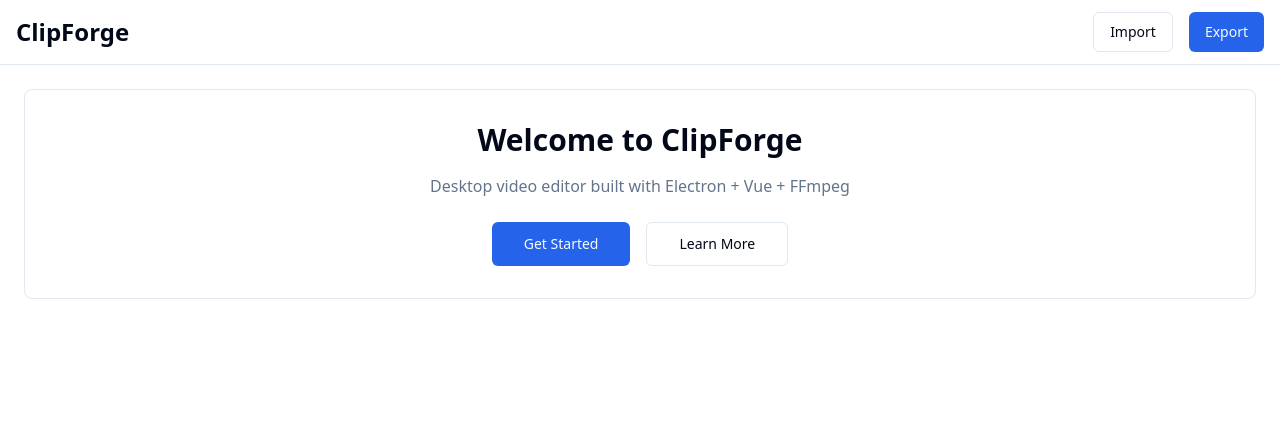
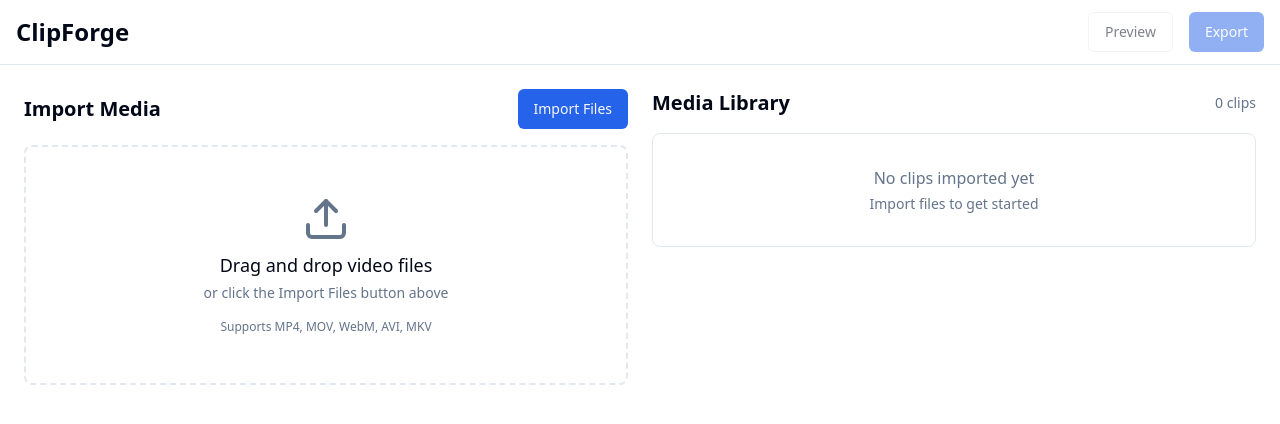
Before and after one commit to kennyu/star-forge, a Vue app: page / in a window 1280 px wide. Shown: the top 424 px of the page. Built offline with nearby package versions, Linux system fonts and the light colour scheme.

Commit message:
feat: File import and picker, and clips

```diff
--- a/package.json
+++ b/package.json
@@ -3,7 +3,6 @@
   "version": "1.0.0",
   "description": "Desktop video editor built with Electron + Vue + FFmpeg",
   "main": "dist-electron/main.js",
-  "type": "module",
   "scripts": {
     "dev": "vite",
     "build": "vue-tsc --noEmit && vite build && electron-builder",
@@ -16,6 +15,7 @@
     "@ffmpeg/ffmpeg": "^0.12.10",
     "@ffmpeg/util": "^0.12.1",
     "electron": "^32.0.0",
+    "ffprobe-static": "^3.1.0",
     "pinia": "^2.1.0",
     "vue": "^3.4.0"
   },
--- a/src/App.vue
+++ b/src/App.vue
@@ -1,8 +1,12 @@
 <script setup lang="ts">
-import { ref } from 'vue'
+import { computed } from 'vue'
 import { Button } from '@/components/ui/button'
+import FileImport from '@/components/FileImport.vue'
+import MediaLibrary from '@/components/MediaLibrary.vue'
+import { useClipStore } from '@/stores/clips'
 
-const appReady = ref(true)
+const clipStore = useClipStore()
+const hasClips = computed(() => clipStore.importedClips.length > 0)
 </script>
 
 <template>
@@ -12,23 +16,30 @@ const appReady = ref(true)
       <div class="container flex h-16 items-center px-4">
         <h1 class="text-2xl font-bold">ClipForge</h1>
         <div class="ml-auto flex items-center space-x-4">
-          <Button variant="outline">Import</Button>
-          <Button>Export</Button>
+          <Button variant="outline" disabled>Preview</Button>
+          <Button disabled>Export</Button>
         </div>
       </div>
     </header>
 
     <!-- Main Content -->
     <main class="container mx-auto p-6">
-      <div class="rounded-lg border bg-card p-8 text-center">
-        <h2 class="text-3xl font-semibold mb-4">Welcome to ClipForge</h2>
-        <p class="text-muted-foreground mb-6">
-          Desktop video editor built with Electron + Vue + FFmpeg
-        </p>
-        <div class="flex justify-center gap-4">
-          <Button size="lg">Get Started</Button>
-          <Button size="lg" variant="outline">Learn More</Button>
+      <div class="grid grid-cols-1 lg:grid-cols-2 gap-6">
+        <!-- Left Column: File Import -->
+        <div>
+          <FileImport />
         </div>
+
+        <!-- Right Column: Media Library -->
+        <div>
+          <MediaLibrary />
+        </div>
+      </div>
+
+      <!-- Placeholder for future preview/timeline -->
+      <div v-if="hasClips" class="mt-6 rounded-lg border bg-card p-8 text-center">
+        <p class="text-muted-foreground">Preview and Timeline will appear here</p>
+        <p class="text-sm text-muted-foreground mt-1">Coming in Layer 2B & 2C</p>
       </div>
     </main>
   </div>
--- /dev/null
+++ b/src/components/FileImport.vue
@@ -0,0 +1,125 @@
+<script setup lang="ts">
+import { ref } from 'vue'
+import { Button } from '@/components/ui/button'
+import { useClipStore } from '@/stores/clips'
+
+const clipStore = useClipStore()
+const isDragging = ref(false)
+const isProcessing = ref(false)
+
+// Handle file picker
+const handleFilePicker = async () => {
+  const { ipcRenderer } = window.require('electron')
+  const filePaths = await ipcRenderer.invoke('dialog:openFile')
+
+  if (filePaths && filePaths.length > 0) {
+    await processFiles(filePaths)
+  }
+}
+
+// Handle drag and drop
+const handleDragOver = (e: DragEvent) => {
+  e.preventDefault()
+  isDragging.value = true
+}
+
+const handleDragLeave = () => {
+  isDragging.value = false
+}
+
+const handleDrop = async (e: DragEvent) => {
+  e.preventDefault()
+  isDragging.value = false
+
+  const files = e.dataTransfer?.files
+  if (files && files.length > 0) {
+    const filePaths = Array.from(files).map(f => f.path)
+    await processFiles(filePaths)
+  }
+}
+
+// Process imported files
+const processFiles = async (filePaths: string[]) => {
+  isProcessing.value = true
+  const { ipcRenderer } = window.require('electron')
+
+  try {
+    for (const filePath of filePaths) {
+      // Get metadata from FFmpeg
+      const metadata = await ipcRenderer.invoke('ffmpeg:getMetadata', filePath)
+
+      if (metadata) {
+        clipStore.addClip({
+          id: `clip-${Date.now()}-${Math.random().toString(36).substr(2, 9)}`,
+          name: metadata.name,
+          path: filePath,
+          duration: metadata.duration,
+          resolution: metadata.resolution,
+          size: metadata.size,
+          type: metadata.type,
+        })
+      }
+    }
+  } catch (error) {
+    console.error('Error processing files:', error)
+  } finally {
+    isProcessing.value = false
+  }
+}
+</script>
+
+<template>
+  <div class="space-y-4">
+    <!-- File Picker Button -->
+    <div class="flex justify-between items-center">
+      <h2 class="text-xl font-semibold">Import Media</h2>
+      <Button @click="handleFilePicker" :disabled="isProcessing">
+        <span v-if="!isProcessing">Import Files</span>
+        <span v-else>Processing...</span>
+      </Button>
+    </div>
+
+    <!-- Drag and Drop Zone -->
+    <div
+      @dragover="handleDragOver"
+      @dragleave="handleDragLeave"
+      @drop="handleDrop"
+      :class="[
+        'relative rounded-lg border-2 border-dashed transition-colors p-12 text-center',
+        isDragging
+          ? 'border-primary bg-primary/5'
+          : 'border-border hover:border-primary/50'
+      ]"
+    >
+      <div class="flex flex-col items-center gap-2">
+        <svg
+          xmlns="http://www.w3.org/2000/svg"
+          width="48"
+          height="48"
+          viewBox="0 0 24 24"
+          fill="none"
+          stroke="currentColor"
+          stroke-width="2"
+          stroke-linecap="round"
+          stroke-linejoin="round"
+          class="text-muted-foreground"
+        >
+          <path d="M21 15v4a2 2 0 0 1-2 2H5a2 2 0 0 1-2-2v-4" />
+          <polyline points="17 8 12 3 7 8" />
+          <line x1="12" x2="12" y1="3" y2="15" />
+        </svg>
+        <div>
+          <p class="text-lg font-medium">
+            {{ isDragging ? 'Drop files here' : 'Drag and drop video files' }}
+          </p>
+          <p class="text-sm text-muted-foreground mt-1">
+            or click the Import Files button above
+          </p>
+        </div>
+        <p class="text-xs text-muted-foreground mt-2">
+          Supports MP4, MOV, WebM, AVI, MKV
+        </p>
+      </div>
+    </div>
+  </div>
+</template>
--- /dev/null
+++ b/src/components/MediaLibrary.vue
@@ -0,0 +1,93 @@
+<script setup lang="ts">
+import { computed } from 'vue'
+import { Button } from '@/components/ui/button'
+import { useClipStore } from '@/stores/clips'
+
+const clipStore = useClipStore()
+
+const clips = computed(() => clipStore.importedClips)
+const selectedClipId = computed(() => clipStore.selectedClipId)
+
+const formatDuration = (seconds: number) => {
+  const mins = Math.floor(seconds / 60)
+  const secs = Math.floor(seconds % 60)
+  return `${mins}:${secs.toString().padStart(2, '0')}`
+}
+
+const formatSize = (bytes: number) => {
+  const mb = bytes / (1024 * 1024)
+  return `${mb.toFixed(1)} MB`
+}
+
+const selectClip = (id: string) => {
+  clipStore.selectClip(id)
+}
+
+const removeClip = (id: string, event: Event) => {
+  event.stopPropagation()
+  clipStore.removeClip(id)
+}
+</script>
+
+<template>
+  <div class="space-y-4">
+    <div class="flex justify-between items-center">
+      <h2 class="text-xl font-semibold">Media Library</h2>
+      <span class="text-sm text-muted-foreground">{{ clips.length }} clips</span>
+    </div>
+
+    <!-- Empty State -->
+    <div v-if="clips.length === 0" class="rounded-lg border bg-card p-8 text-center">
+      <p class="text-muted-foreground">No clips imported yet</p>
+      <p class="text-sm text-muted-foreground mt-1">Import files to get started</p>
+    </div>
+
+    <!-- Clips List -->
+    <div v-else class="space-y-2">
+      <div
+        v-for="clip in clips"
+        :key="clip.id"
+        @click="selectClip(clip.id)"
+        :class="[
+          'rounded-lg border p-4 cursor-pointer transition-colors',
+          selectedClipId === clip.id
+            ? 'border-primary bg-primary/5'
+            : 'hover:border-primary/50'
+        ]"
+      >
+        <div class="flex items-start justify-between">
+          <div class="flex-1 min-w-0">
+            <h3 class="font-medium truncate">{{ clip.name }}</h3>
+            <div class="flex gap-4 mt-2 text-sm text-muted-foreground">
+              <span>{{ formatDuration(clip.duration) }}</span>
+              <span>{{ clip.resolution.width }}×{{ clip.resolution.height }}</span>
+              <span>{{ formatSize(clip.size) }}</span>
+            </div>
+          </div>
+          <Button
+            variant="ghost"
+            size="icon"
+            @click="(e: Event) => removeClip(clip.id, e)"
+            class="ml-2"
+          >
+            <svg
+              xmlns="http://www.w3.org/2000/svg"
+              width="16"
+              height="16"
+              viewBox="0 0 24 24"
+              fill="none"
+              stroke="currentColor"
+              stroke-width="2"
+              stroke-linecap="round"
+              stroke-linejoin="round"
+            >
+              <path d="M3 6h18" />
+              <path d="M19 6v14c0 1-1 2-2 2H7c-1 0-2-1-2-2V6" />
+              <path d="M8 6V4c0-1 1-2 2-2h4c1 0 2 1 2 2v2" />
+            </svg>
+          </Button>
+        </div>
+      </div>
+    </div>
+  </div>
+</template>
--- a/vite.config.ts
+++ b/vite.config.ts
@@ -12,6 +12,20 @@ export default defineConfig({
       {
         // Main process entry point
         entry: 'electron/main.ts',
+        vite: {
+          build: {
+            rollupOptions: {
+              external: [
+                // Don't bundle these - they need to be available at runtime
+                '@ffmpeg-installer/ffmpeg',
+                'ffprobe-static',
+                'fs',
+                'path',
+                'child_process',
+              ],
+            },
+          },
+        },
       },
     ]),
     renderer(),
```
Also changed, not shown: electron/main.ts (+57 -0 lines).
